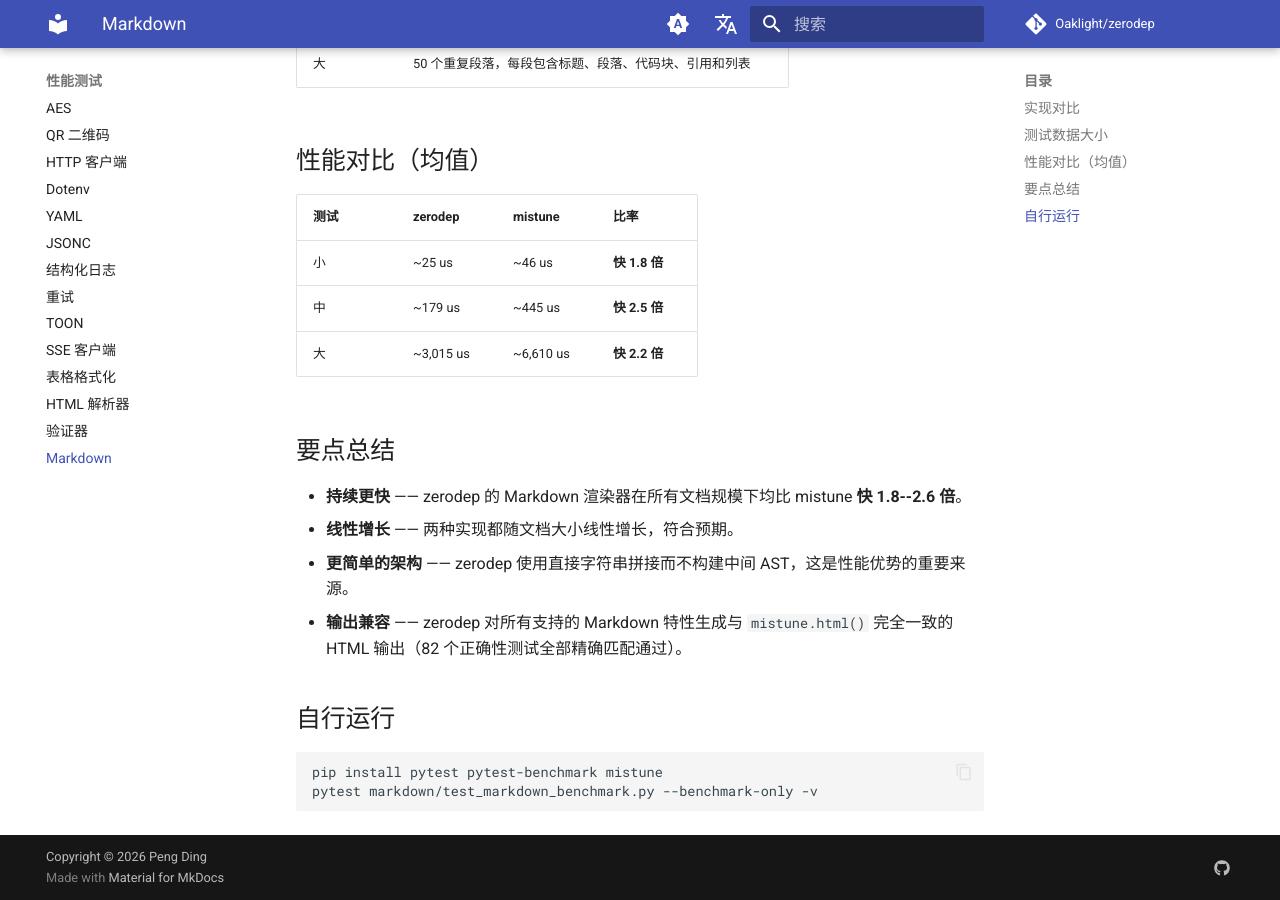
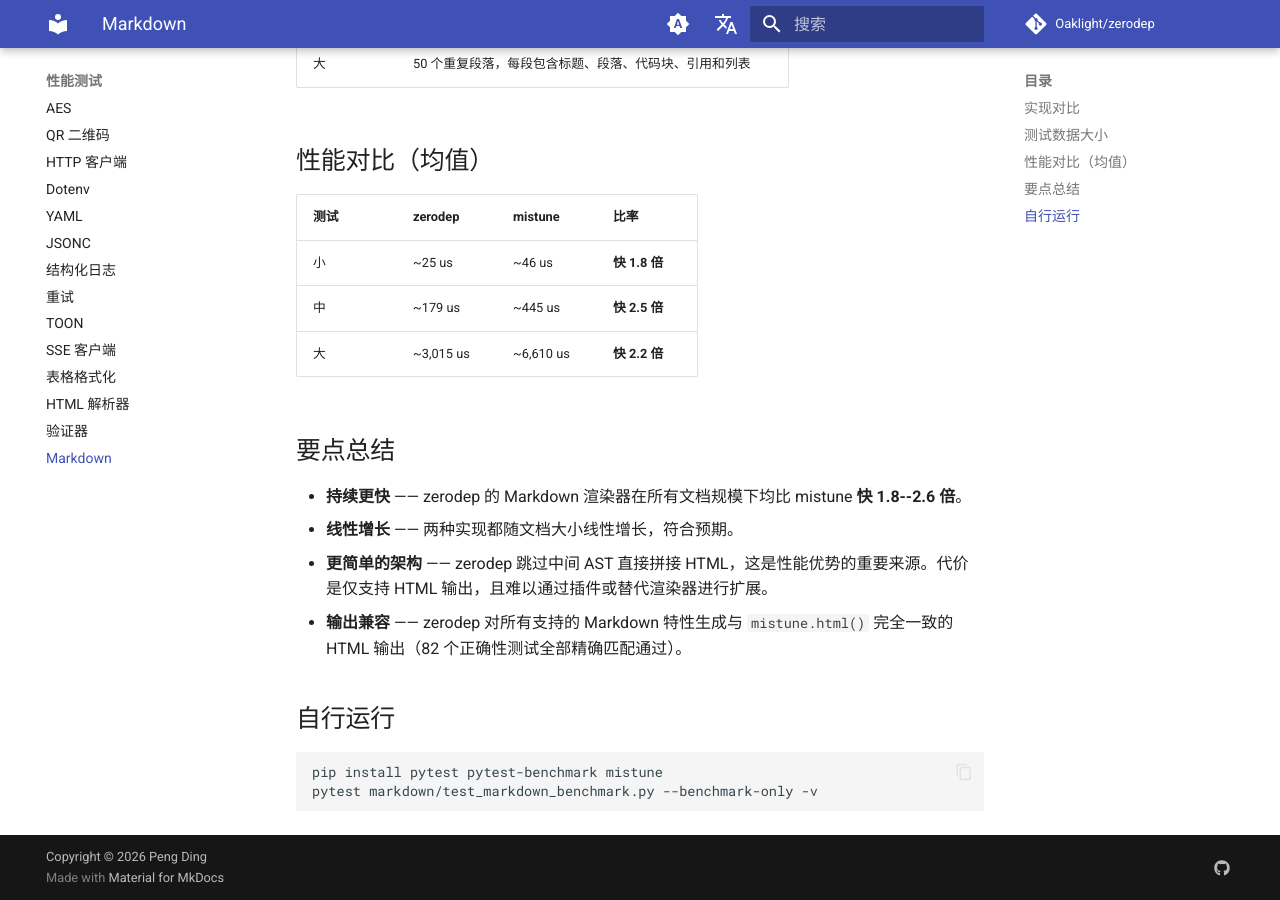
Before and after one commit to Oaklight/zerodep, an MkDocs documentation site: the page built from docs/benchmarks/markdown.md, in a window 1280 px wide and 900 px high, scrolled down 841 px. Built offline with MkDocs 1.6.1 and Material for MkDocs 9.7.7, drawn with Linux system fonts in a browser that asks for light colours; comment, search, counter and statistics services are not loaded.

Commit message:
Clarify no-AST as a tradeoff, not purely an advantage

```diff
--- a/docs/benchmarks/markdown.md
+++ b/docs/benchmarks/markdown.md
@@ -34,7 +34,7 @@
 
 - **持续更快** —— zerodep 的 Markdown 渲染器在所有文档规模下均比 mistune **快 1.8--2.6 倍**。
 - **线性增长** —— 两种实现都随文档大小线性增长，符合预期。
-- **更简单的架构** —— zerodep 使用直接字符串拼接而不构建中间 AST，这是性能优势的重要来源。
+- **更简单的架构** —— zerodep 跳过中间 AST 直接拼接 HTML，这是性能优势的重要来源。代价是仅支持 HTML 输出，且难以通过插件或替代渲染器进行扩展。
 - **输出兼容** —— zerodep 对所有支持的 Markdown 特性生成与 `mistune.html()` 完全一致的 HTML 输出（82 个正确性测试全部精确匹配通过）。
 
 ## 自行运行
```
